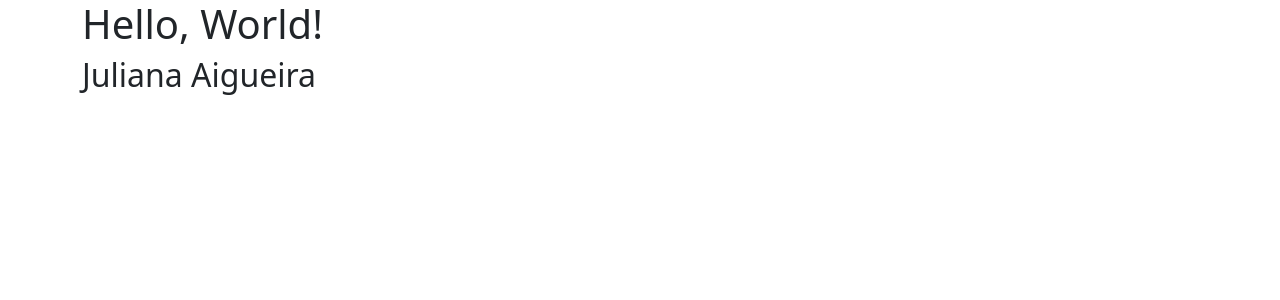
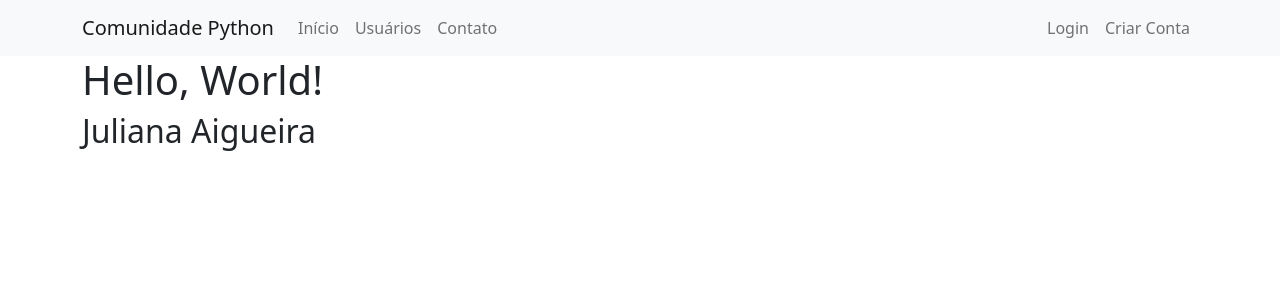
Before and after one commit to JulianaAigueira/comunidade_python, a Flask app: page / in a window 1280 px wide. Shown: the top 300 px of the page. Run offline with Flask 3, Linux system fonts and the light colour scheme.

Commit message:
templates
criei barra de navegação usando bootstrap

```diff
--- a/main.py
+++ b/main.py
@@ -1,6 +1,8 @@
 from flask import Flask, render_template
 
 app = Flask(__name__)
+
+lista_usuarios = ['Lira', 'João', 'Maria', 'Juliana', 'Lucas', 'Julia']
 
 @app.route("/")# atribui uma nova funcionalidade na função a baixo
 def home():
@@ -10,5 +12,10 @@ def home():
 def contato():
     return render_template('contato.html')
 
+@app.route('/usuarios')
+def usuarios():
+    return render_template('usuarios.html', lista_usuarios=lista_usuarios)
+
+
 if __name__ == '__main__':
     app.run(debug=True)
--- a/templates/base.html
+++ b/templates/base.html
@@ -4,8 +4,7 @@
         <meta charset="UTF-8">
         <title>Comunidade Python</title>
 
-        <link href="https://cdn.jsdelivr.net/npm/bootstrap@5.3.0-alpha3/dist/css/bootstrap.min.css" rel="stylesheet" integrity="sha384-KK94CHFLLe+nY2dmCWGMq91rCGa5gtU4mk92HdvYe+M/SXH301p5ILy+dN9+nJOZ" crossorigin="anonymous">
-
+        <link href="https://cdn.jsdelivr.net/npm/bootstrap@5.0.2/dist/css/bootstrap.min.css" rel="stylesheet" integrity="sha384-EVSTQN3/azprG1Anm3QDgpJLIm9Nao0Yz1ztcQTwFspd3yD65VohhpuuCOmLASjC" crossorigin="anonymous">
 
         {% block head %}
         {% endblock %}
@@ -13,11 +12,12 @@
     </head>
 <body>
 
+    {% include 'navbar.html' %}
+
     {% block body %}
     {% endblock %}
 
-    <script src="https://cdn.jsdelivr.net/npm/@popperjs/core@2.11.7/dist/umd/popper.min.js" integrity="sha384-zYPOMqeu1DAVkHiLqWBUTcbYfZ8osu1Nd6Z89ify25QV9guujx43ITvfi12/QExE" crossorigin="anonymous"></script>
-    <script src="https://cdn.jsdelivr.net/npm/bootstrap@5.3.0-alpha3/dist/js/bootstrap.min.js" integrity="sha384-Y4oOpwW3duJdCWv5ly8SCFYWqFDsfob/3GkgExXKV4idmbt98QcxXYs9UoXAB7BZ" crossorigin="anonymous"></script>
+    <script src="https://cdn.jsdelivr.net/npm/bootstrap@5.0.2/dist/js/bootstrap.bundle.min.js" integrity="sha384-MrcW6ZMFYlzcLA8Nl+NtUVF0sA7MsXsP1UyJoMp4YLEuNSfAP+JcXn/tWtIaxVXM" crossorigin="anonymous"></script>
 
 </body>
 </html>
--- /dev/null
+++ b/templates/navbar.html
@@ -0,0 +1,28 @@
+
+  <nav class="navbar navbar-expand-lg navbar-light bg-light">
+  <div class="container-fluid container">
+    <a class="navbar-brand" href="/">Comunidade Python</a>
+    <div class="collapse navbar-collapse" id="navbarSupportedContent">
+      <ul class="navbar-nav me-auto mb-2 mb-lg-0">
+        <li class="nav-item">
+          <a class="nav-link" aria-current="page" href="/">Início</a>
+        </li>
+        <li class="nav-item">
+          <a class="nav-link" href="/usuarios">Usuários</a>
+        </li>
+        <li class="nav-item">
+          <a class="nav-link" href="/contato">Contato</a>
+        </li>
+
+      </ul>
+      <ul class="d-flex navbar-nav">
+        <li class="nav-item">
+          <a class="nav-link" href="#">Login</a>
+        </li>
+        <li class="nav-item">
+          <a class="nav-link" href="#">Criar Conta</a>
+        </li>
+      </ul>
+    </div>
+  </div>
+</nav>
```
Also changed, not shown: templates/usuarios.html (added, +12 -0 lines).
